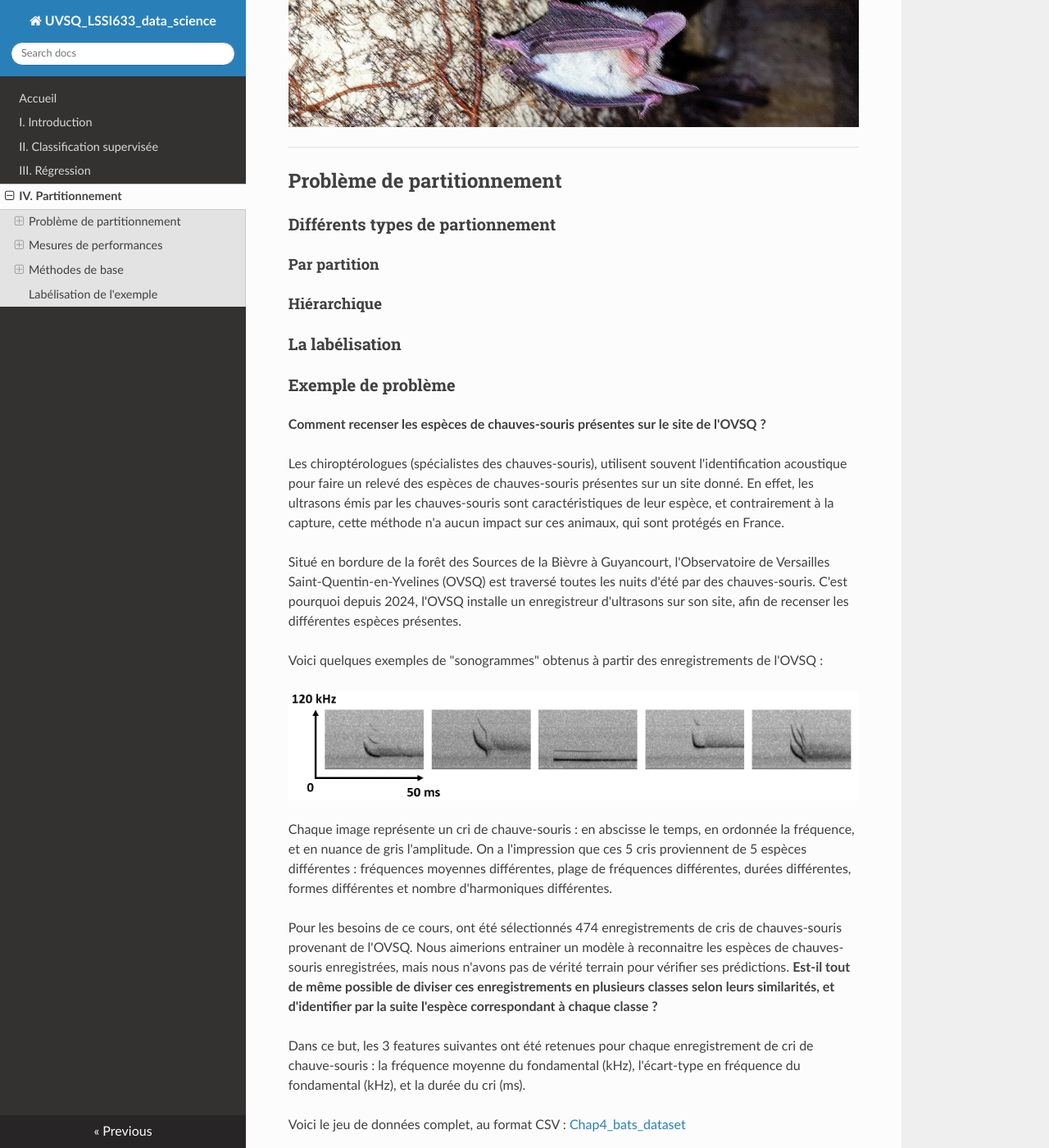
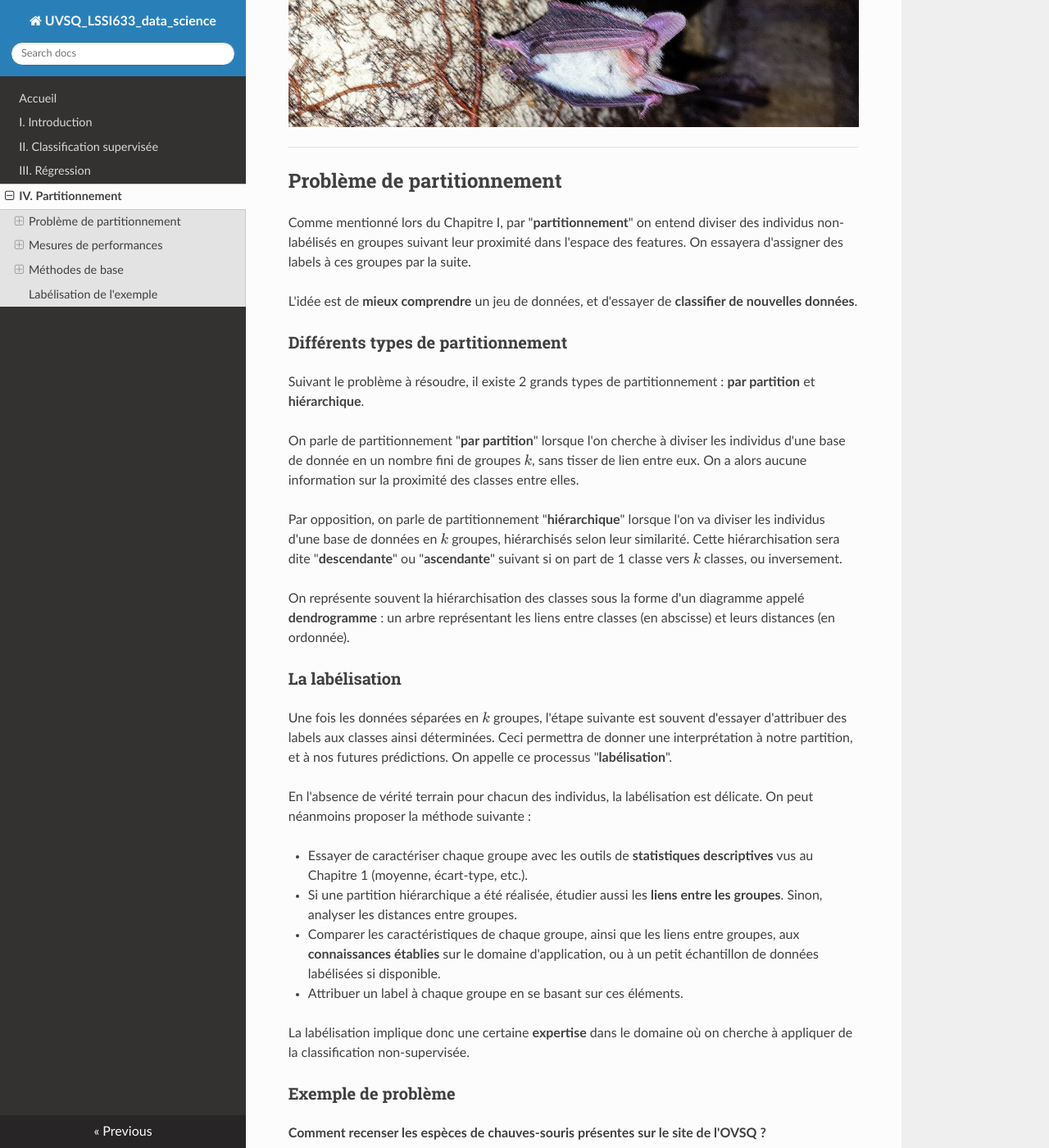
Before and after one commit to NicOudart/UVSQ_LSSI633_data_science, an MkDocs documentation site: the page built from docs/Chap4_Partitionnement.md, in a window 1280 px wide and 1400 px high, scrolled down 251 px. Shown: the whole window at 82% size. Built offline with MkDocs 1.6.1, drawn with Linux system fonts in a browser that asks for light colours; nearby versions of some CDN libraries; some of the changed text lies outside the part shown.

Commit message:
-Progress on Chapter 4.

```diff
--- a/docs/Chap4_Partitionnement.md
+++ b/docs/Chap4_Partitionnement.md
@@ -8,13 +8,43 @@ Ce chapitre est une introduction au partitionnement (ou "classification non-supe
 
 ## Problème de partitionnement
 
-### Différents types de partionnement
+Comme mentionné lors du Chapitre I, par "**partitionnement**" on entend diviser des individus non-labélisés en groupes suivant leur proximité dans l'espace des features.
+On essayera d'assigner des labels à ces groupes par la suite.
 
-#### Par partition
+L'idée est de **mieux comprendre** un jeu de données, et d'essayer de **classifier de nouvelles données**.
 
-#### Hiérarchique
+### Différents types de partitionnement
+
+Suivant le problème à résoudre, il existe 2 grands types de partitionnement : **par partition** et **hiérarchique**.
+
+On parle de partitionnement "**par partition**" lorsque l'on cherche à diviser les individus d'une base de donnée en un nombre fini de groupes $k$, sans tisser de lien entre eux.
+On a alors aucune information sur la proximité des classes entre elles.
+
+Par opposition, on parle de partitionnement "**hiérarchique**" lorsque l'on va diviser les individus d'une base de données en $k$ groupes, hiérarchisés selon leur similarité.
+Cette hiérarchisation sera dite "**descendante**" ou "**ascendante**" suivant si on part de 1 classe vers $k$ classes, ou inversement.
+
+On représente souvent la hiérarchisation des classes sous la forme d'un diagramme appelé **dendrogramme** : un arbre représentant les liens entre classes (en abscisse) et leurs distances (en ordonnée).
+
+
 
 ### La labélisation
+
+Une fois les données séparées en $k$ groupes, l'étape suivante est souvent d'essayer d'attribuer des labels aux classes ainsi déterminées.
+Ceci permettra de donner une interprétation à notre partition, et à nos futures prédictions.
+On appelle ce processus "**labélisation**".
+
+En l'absence de vérité terrain pour chacun des individus, la labélisation est délicate.
+On peut néanmoins proposer la méthode suivante :
+
+* Essayer de caractériser chaque groupe avec les outils de **statistiques descriptives** vus au Chapitre 1 (moyenne, écart-type, etc.).
+
+* Si une partition hiérarchique a été réalisée, étudier aussi les **liens entre les groupes**. Sinon, analyser les distances entre groupes.
+
+* Comparer les caractéristiques de chaque groupe, ainsi que les liens entre groupes, aux **connaissances établies** sur le domaine d'application, ou à un petit échantillon de données labélisées si disponible.
+
+* Attribuer un label à chaque groupe en se basant sur ces éléments.
+
+La labélisation implique donc une certaine **expertise** dans le domaine où on cherche à appliquer de la classification non-supervisée.
 
 ### Exemple de problème
 
@@ -95,6 +125,16 @@ Un tel déséquilibre pourrait être problématique pour entrainer notre modèle
 
 ## Mesures de performances
 
+Un des grands problèmes en classification non-supervisée est que le nombre de classes est une entrée de la plupart des méthodes de résolution.
+Mais comment connaitre le nombre de classes pertinentes pour un jeu de données ?
+
+Il faut tester différents nombres de classes plausibles, et évaluer les performances du modèle obtenu pour chacun.
+
+Problème : les données auxquelles on veut appliquer une méthode de partitionnement étant par définition non-labélisées, on ne peut pas calculer une erreur par rapport à une vérité terrain.
+Il existe néanmoins des critères pour évaluer la pertinence d'un partitionnement.
+
+Nous allons voir dans cette section différents critères pour évaluer un partitionnement, et différentes méthodes pour déterminer un nombre de classes optimal pour un jeu de données.
+
 ### Inertie intra-classe et internie inter-classe
 
 ### Coefficient de silhouette
```
